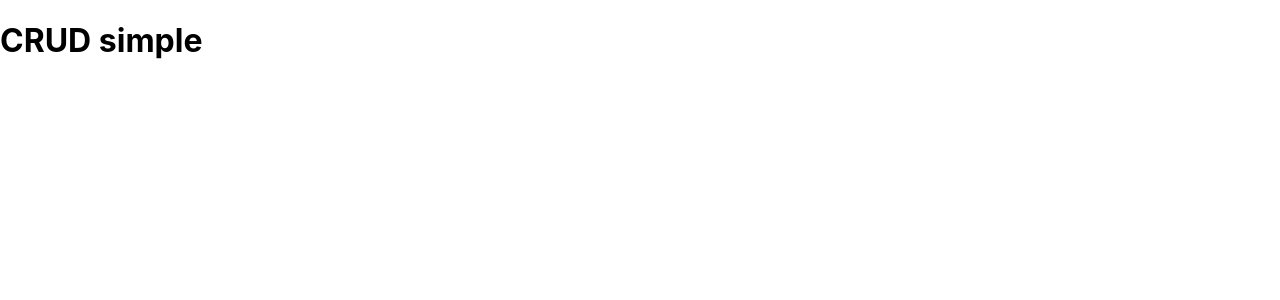
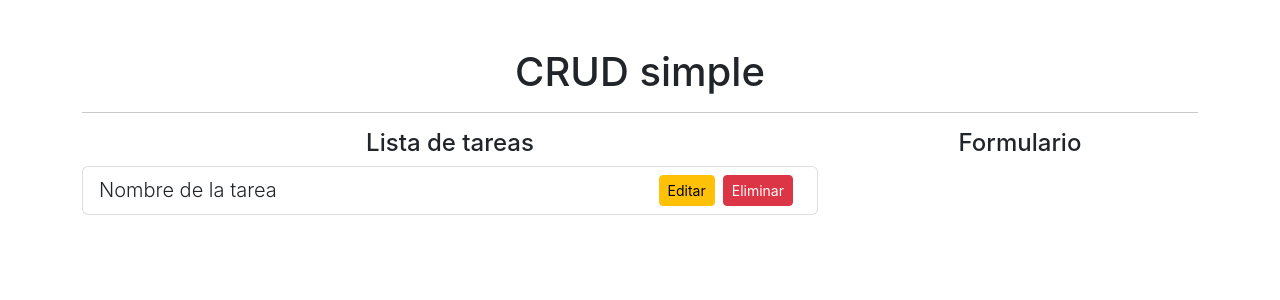
Before and after one commit to fredyvelasquezgt/CRUDWebApp, a React (Create React App) app: page / in a window 1280 px wide. Shown: the top 300 px of the page. Built offline with nearby package versions, Linux system fonts and the light colour scheme.

Commit message:
Structure for CRUD created

```diff
--- a/public/index.html
+++ b/public/index.html
@@ -24,6 +24,12 @@
       work correctly both with client-side routing and a non-root public URL.
       Learn how to configure a non-root public URL by running `npm run build`.
     -->
+    <link
+      rel="stylesheet"
+      href="https://cdn.jsdelivr.net/npm/bootstrap@5.2.0-beta1/dist/css/bootstrap.min.css"
+      integrity="sha384-0evHe/X+R7YkIZDRvuzKMRqM+OrBnVFBL6DOitfPri4tjfHxaWutUpFmBp4vmVor"
+      crossorigin="anonymous"
+    />
     <title>React App</title>
   </head>
   <body>
--- a/src/App.jsx
+++ b/src/App.jsx
@@ -1,9 +1,23 @@
-
-
 function App() {
   return (
-    <div className="container">
+    <div className="container mt-5">
       <h1 className="text-center" >CRUD simple</h1>
+      <hr/>
+      <div className="row">
+        <div className="col-8">
+          <h4 className="text-center">Lista de tareas</h4>
+          <ul className="list-group">
+            <li className="list-group-item">
+              <span className="lead">Nombre de la tarea</span>
+              <button className="btn btn-danger btn-sm float-end mx-2">Eliminar</button>
+              <button className="btn btn-warning btn-sm float-end">Editar</button>
+            </li>
+          </ul>
+        </div>
+        <div className="col-4">
+        <h4 className="text-center">Formulario</h4>
+        </div>
+      </div>
     </div>
   );
 }
```
